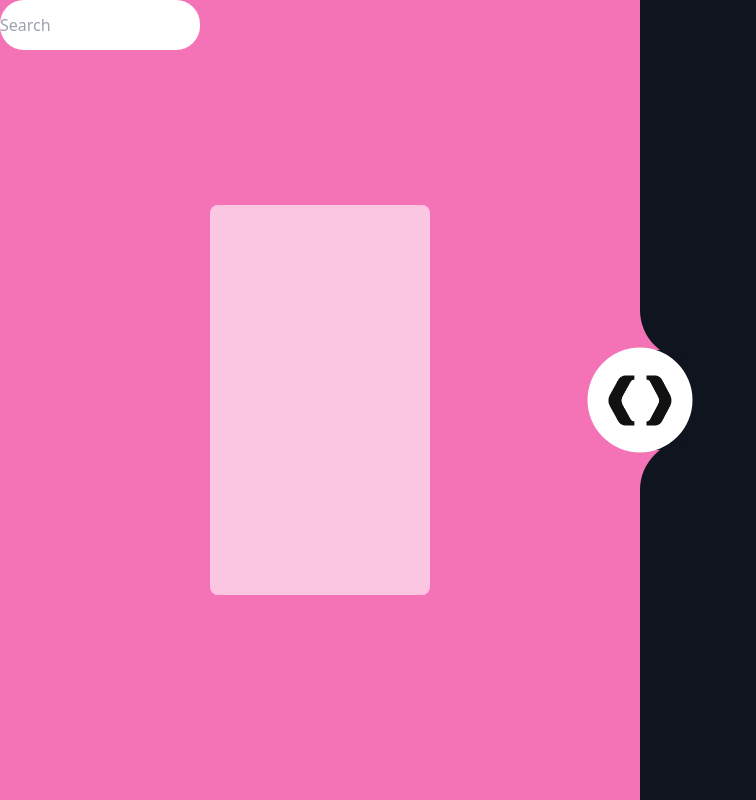
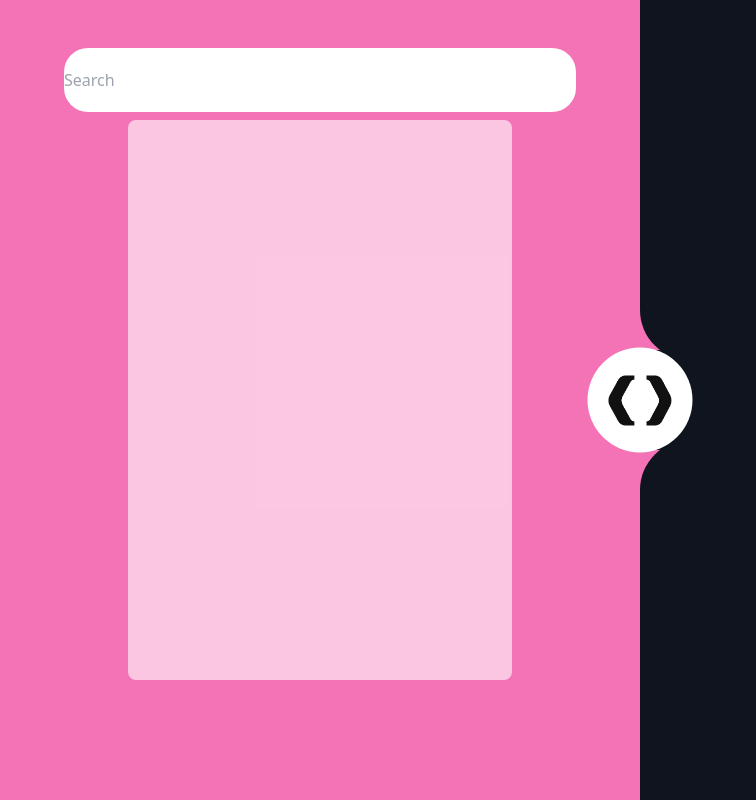
Before and after one commit to URSA0112/new-project, a Next.js app in the folder weather/: page / in a window 1280 px wide. Shown: the whole page, without its empty margins (0-756 px from the left). Built offline with nearby package versions, Linux system fonts and the light colour scheme.

Commit message:
disaster

```diff
--- a/weather/src/app/components/LeftLayout.js
+++ b/weather/src/app/components/LeftLayout.js
@@ -7,7 +7,7 @@ import { DayFooter } from "./left/LeftFooter"
 export function LightLeft() {
     return (
             <div className="bg-pink-400 w-1/2 h-screen flex items-center justify-center " >
-                <div className=" bg-[rgba(255,255,255,0.6)] w-[220px] h-[390px] rounded-lg justify-self-center  ">
+                <div className=" bg-[rgba(255,255,255,0.6)] w-[60%] h-[70%] rounded-lg justify-self-center z-[2]">
                     <DayTitle></DayTitle>
                     <DayIcon></DayIcon>
                     <DayWeather></DayWeather>
--- a/weather/src/app/components/Logo.js
+++ b/weather/src/app/components/Logo.js
@@ -3,7 +3,7 @@
 
 export function MiddleLogo() {
     return (
-        <div className=" absolute left-[50%] transform -translate-x-1/2  flex justify-center self-center ">
+        <div className=" absolute left-[50%] transform -translate-x-1/2  flex justify-center self-center z-[1] ">
             <div className="w-[100px] h-[180px] bg-pink-400 relative justify-self-center self-center" >
                 <div className="bg-[#0F141E] absolute bottom-[22%] right-[-5px] w-[50px] h-[100px] "></div>
                 <div className=" w-[50px] h-[50px] absolute right-0 bg-[#0F141E] rounded-bl-full "></div>
--- a/weather/src/app/components/RightLayout.js
+++ b/weather/src/app/components/RightLayout.js
@@ -2,14 +2,14 @@ import { NightTitle } from "./right/RightTitle"
 import { NightIcon } from "./right/RightIcon"
 import { NightWeather } from "./right/RightWeather"
 import { NightFooter } from "./right/RightFooter"
-import { MiddleLogo } from "./Logo"
+
 
 export function DarkRight() {
     return (
 
         <div className="bg-[#0F141E] w-1/2 h-screen flex items-center justify-center">
-            <MiddleLogo></MiddleLogo>
-            <div className="bg-[#111827]  w-[220px] h-[390px] rounded-lg" >
+
+            <div className="bg-[#111827]  w-[60%] h-[70%] rounded-lg" >
                 <NightTitle></NightTitle>
                 <NightIcon></NightIcon>
                 <NightWeather></NightWeather>
--- a/weather/src/app/components/SearchBar.js
+++ b/weather/src/app/components/SearchBar.js
@@ -2,7 +2,7 @@ export function SearchBar() {
     return (
         <div>
             <input type="text" placeholder="Search"
-            className="w-[200px] h-[50px] rounded-3xl absolute"  />
+            className="w-[40%] h-[8%] rounded-3xl absolute left-[5%] top-[6%] z-[5]"  />
         </div>
     )
 }
--- a/weather/src/app/page.js
+++ b/weather/src/app/page.js
@@ -1,6 +1,7 @@
 
 
 import { LightLeft } from "./components/LeftLayout";
+import { MiddleLogo } from "./components/Logo";
 import { DarkRight } from "./components/RightLayout";
 import { SearchBar } from "./components/SearchBar"
 
@@ -8,12 +9,12 @@ export default function Home() {
 
   return (
     <div >
-      <SearchBar></SearchBar>
+<SearchBar></SearchBar>
       <div className="flex">
-        <LightLeft/>
+        <LightLeft />
+        <MiddleLogo></MiddleLogo>
         <DarkRight />
       </div>
     </div>
-
   );
 }
```
